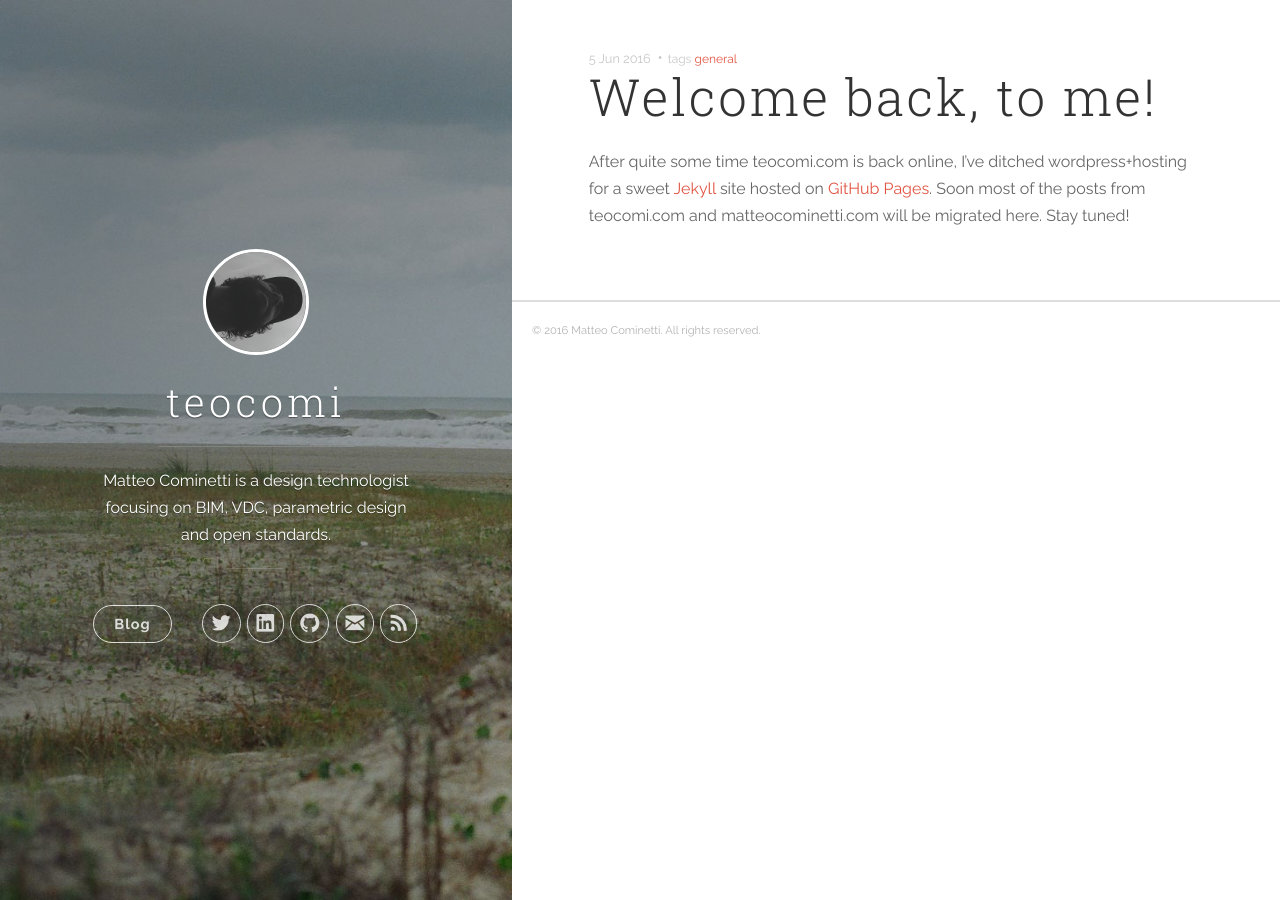
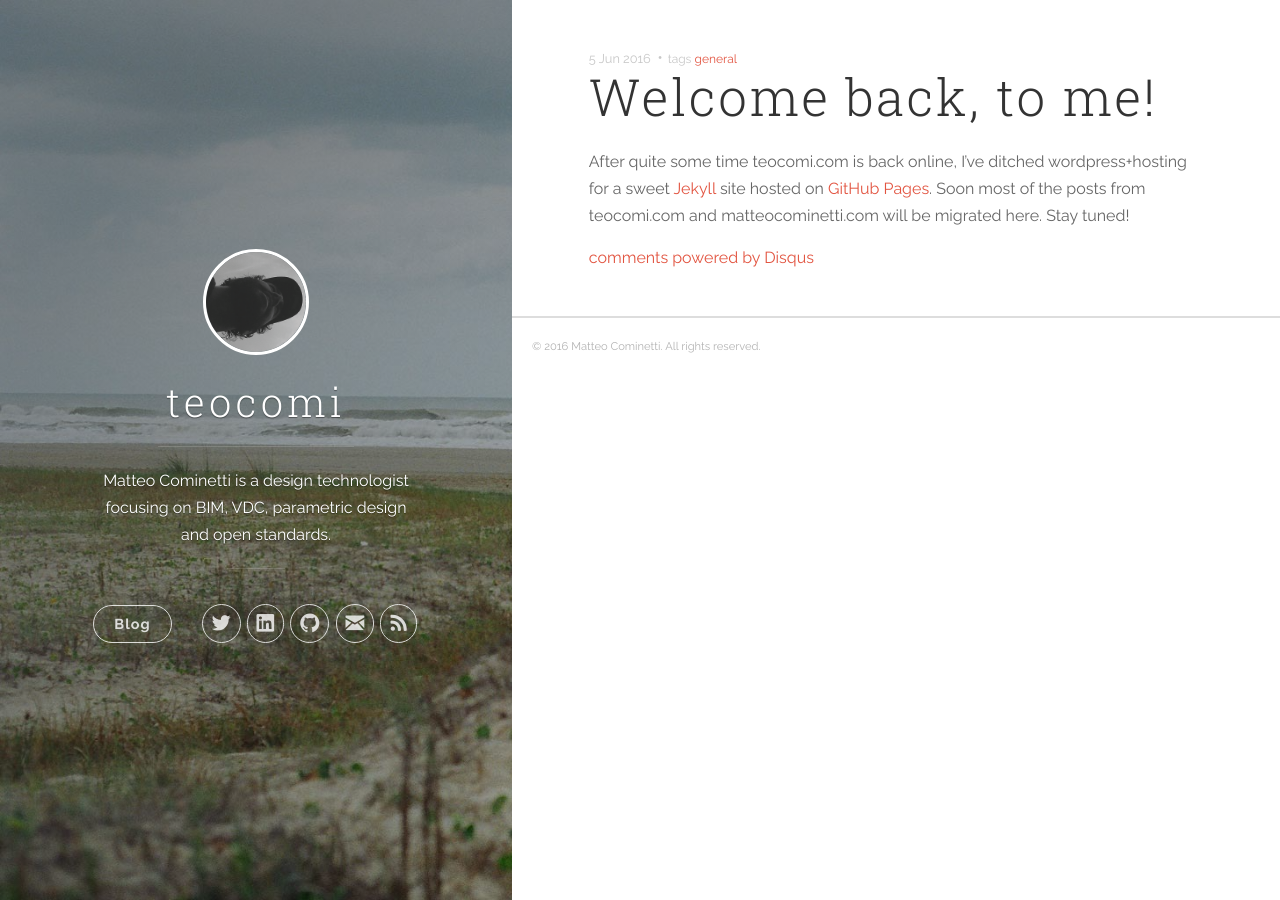
Before and after one commit to teocomi/teocomi.github.io, a Jekyll site: the page built from _posts/2016-06-05-welcome-back-to-me.md, in a window 1280 px wide. Built offline with Jekyll 4.4.1, drawn with Linux system fonts in a browser that asks for light colours; nearby versions of some CDN libraries; comment, search, counter and statistics services are not loaded; some of the changed lines change nothing that is shown.

Commit message:
Added google analytics and disqus info

```diff
--- a/_config.yml
+++ b/_config.yml
@@ -3,8 +3,8 @@
 description: 'Matteo Cominetti is a design technologist focusing on BIM, VDC, parametric design and open standards.'
 url: 'http://teocomi.com'
 baseurl: '/'
-# google_analytics: 'UA-XXXXXX-X'
-# disqus_shortname: 'your-disqus-name'
+google_analytics: 'UA-22197648-1'
+disqus_shortname: 'teocomi'
 
 author:
   name: 'Matteo Cominetti'
```
